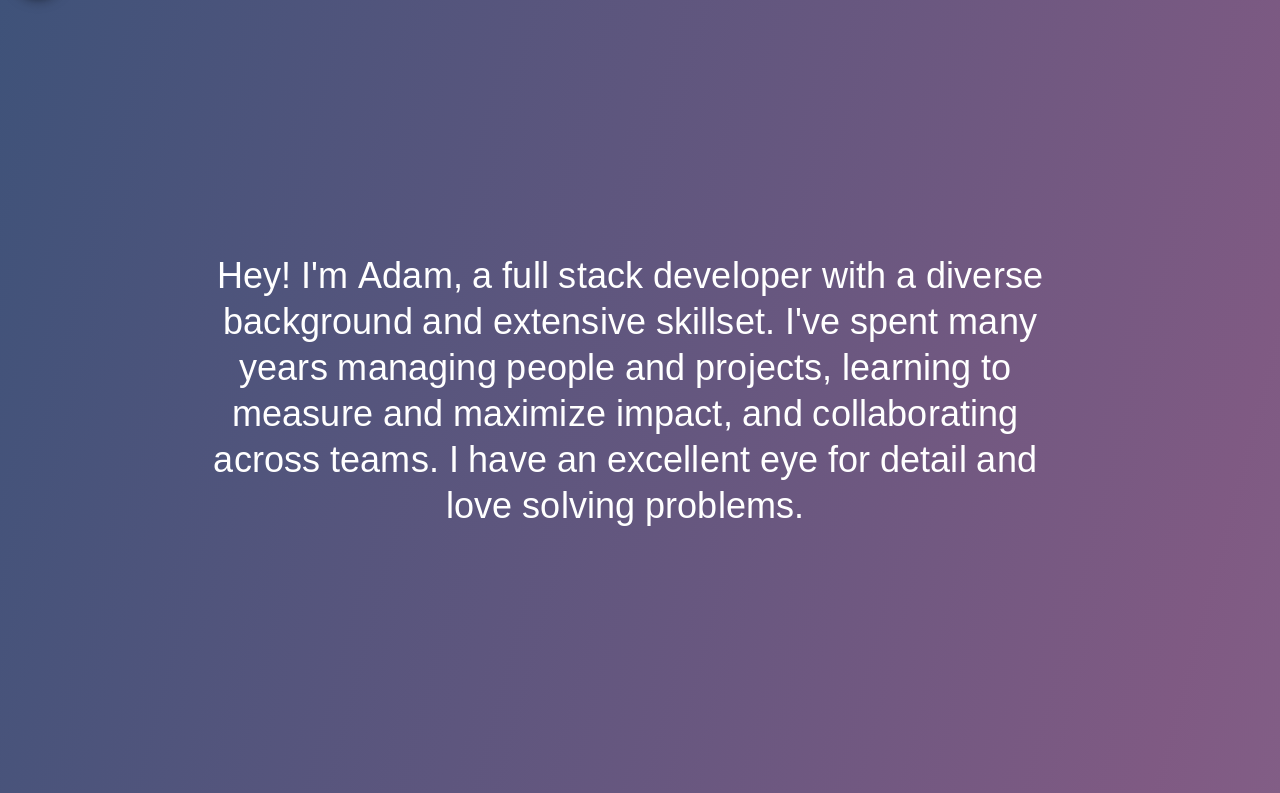
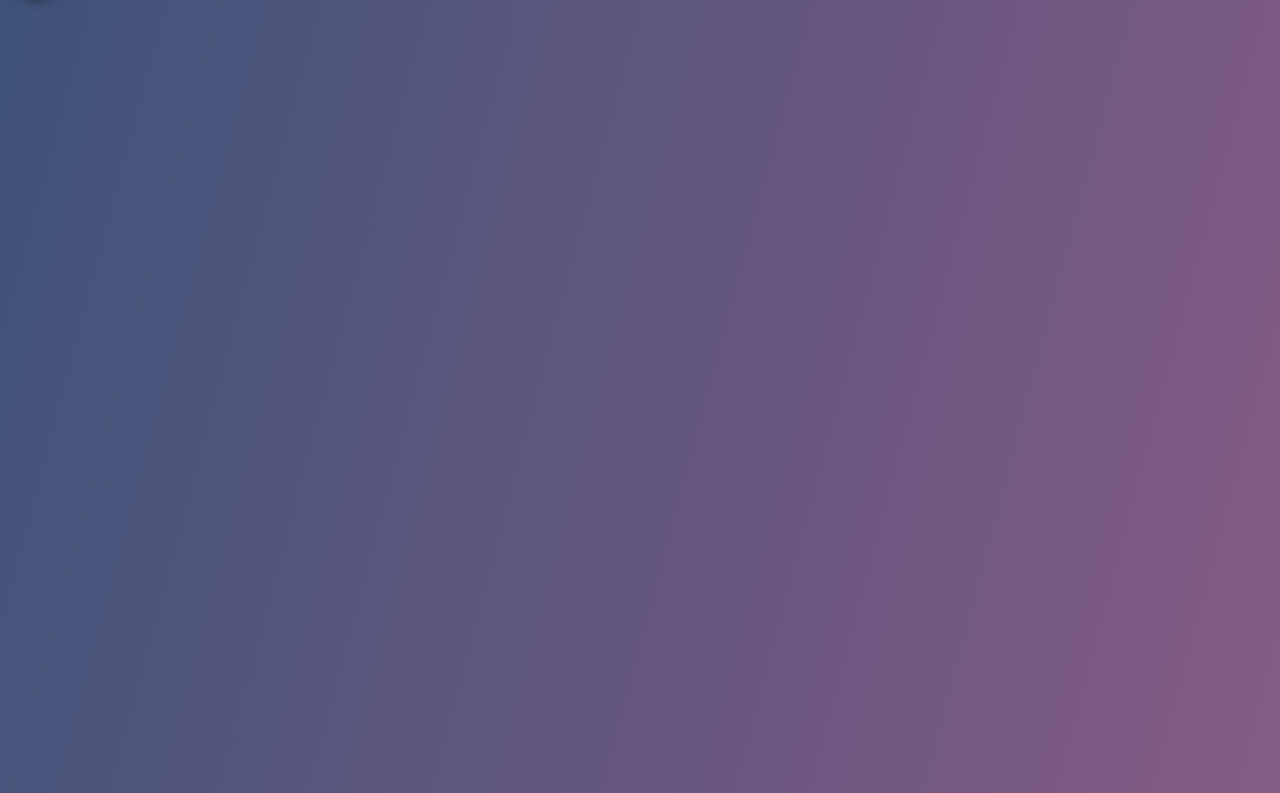
Before and after one commit to femke77/portfolio, a React (Vite) app: page / in a window 1280 px wide. Shown: the part 787-1580 px from the top of the page. Built offline with nearby package versions, Linux system fonts and the light colour scheme; a web font is replaced by a local one.

Commit message:
scroll triggered about finished

```diff
--- /dev/null
+++ b/src/components/AlternateOrTest/ScrollTriggeredAbout.css
@@ -0,0 +1,65 @@
+/* @import url('https://fonts.googleapis.com/css2?family=Poppins:wght@300;400&display=swap'); */
+
+/* Base styles
+* {
+  box-sizing: border-box;
+  margin: 0;
+  padding: 0;
+}
+
+html {
+  height: auto;
+  min-height: 100%;
+  width: 100%;
+  font-size: clamp(16px, 2vw, 24px);
+  line-height: 1.4;
+  overflow-x: hidden;
+  font-family: 'Poppins', sans-serif;
+  color: white;
+  background-image: linear-gradient(to right, #2F586A, #1E121C);
+}
+
+body {
+  min-height: 100vh;
+  overflow: hidden;
+} */
+
+/* Layout */
+
+.scroll-trigger {
+  margin-bottom: 200px;
+}
+section {
+  margin-top: 50px;
+  height: 75vh;
+
+ display: flex ;
+ align-items: center;
+
+  width: 100%;
+  font-size: clamp(18px, 8vw, 26px);
+  line-height: 1.4;
+  overflow-x: hidden;
+  /* font-family: 'Poppins', sans-serif; */
+  color: white;
+}
+
+.container {
+  position: relative;
+  max-width: 90%;
+  margin: 0 auto;
+}
+
+/* Reveal */
+.reveal {
+  font-kerning: normal;
+  /* text-transform: uppercase; */
+  font-weight: 300;
+  font-size: 2rem;
+  line-height: 1.4;
+}
+
+.reveal span {
+  display: inline-block;
+  opacity: 0; /* Set opacity to 0 to start with animation */
+}
--- /dev/null
+++ b/src/components/AlternateOrTest/ScrollTriggeredAbout.jsx
@@ -0,0 +1,61 @@
+import React, { useEffect, useRef, useState } from 'react';
+import { gsap } from 'gsap';
+import { ScrollTrigger } from 'gsap/ScrollTrigger';
+import './ScrollTriggeredAbout.css'; // Import your CSS file
+
+gsap.registerPlugin(ScrollTrigger);
+
+const RevealComponent = () => {
+  const textRef = useRef(null); // Reference to the text container
+  const [words, setWords] = useState([]); // State to hold split words
+  const spansRef = useRef([]);
+
+  useEffect(() => {
+    // Split the text into words and store them in state
+    const text = `Hey! I'm Adam, a full stack developer with a diverse background and extensive skillset. I've spent many years managing people and projects, learning to measure and maximize impact, and collaborating across teams. I have an excellent eye for detail and love solving problems.
+`;
+    const splitWords = text.split(' ');
+    setWords(splitWords); // Set the words in state
+
+  }, []);
+
+  useEffect(() => {
+    if (!textRef.current || words.length === 0) return;
+
+    // GSAP Animation for revealing words
+    gsap.fromTo(
+      spansRef.current,
+      { opacity: 0 },
+      {
+        opacity: 1,
+        ease: 'none',
+        stagger: 3,
+        duration: 2,
+        scrollTrigger: {
+          trigger: textRef.current.closest('.scroll-trigger'),
+          start: '-50px center',
+          end: () => `+=${350}px`,
+          scrub: true,
+
+        }
+      }
+    );
+  }, [words]); // Run this effect after words are rendered
+
+  return (
+    <div className="scroll-trigger">
+      <section>
+        <div className="container">
+          <p className="reveal" ref={textRef}>
+            {/* Render each word inside a span */}
+            {words.map((word, index) => (
+              <span  ref={(el) => (spansRef.current[index] = el)} key={index}>{word}&nbsp;</span>
+            ))}
+          </p>
+        </div>
+      </section>
+    </div>
+  );
+};
+
+export default RevealComponent;
--- a/src/components/layouts/Socials.jsx
+++ b/src/components/layouts/Socials.jsx
@@ -46,16 +46,8 @@ export default function Socials({
 }) {
 
   const handleDownload = () => {
-    fetch(PDF).then((response) => {
-      response.blob().then((blob) => {
-        const fileURL = URL.createObjectURL(blob);
-        open(fileURL, '_blank')  //TRY ME : alternative to the a link opens embedded adobe viewer
-        // let alink = document.createElement("a");
-        // alink.href = fileURL;
-        // alink.download = "Adam Mathis Resume.pdf";
-        // alink.click();
-      });
-    });
+    window.open(PDF, "_blank");
+
   };
   return (
     <Box
--- a/src/pages/Home.jsx
+++ b/src/pages/Home.jsx
@@ -5,14 +5,15 @@ import Welcome from "../components/home/Welcome";
 import Box from "@mui/material/Box";
 import "../components/home/Intro.css"; // Import CSS file for styles
 import Portfolio2 from "../components/home/CardStackingPortfolio";
-
+import ScrollTriggeredAbout from "../components/AlternateOrTest/ScrollTriggeredAbout";
 // TODO Parallax effects on this page
 
 export default function Home() {
   return (
     <Box>
       <Welcome />
-      <Intro />
+      {/* <Intro /> */}
+      <ScrollTriggeredAbout/>
       <div className="parallax">
 
       </div>
```
